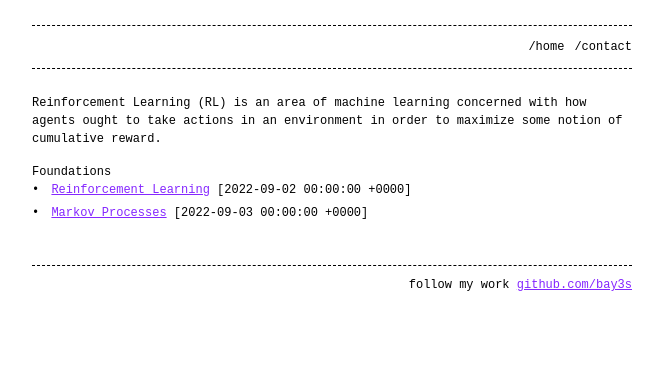
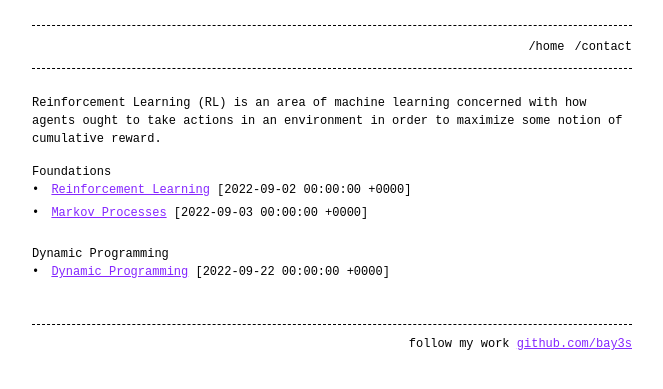
Before and after one commit to bay3s/bay3s.github.io, a Jekyll site: the page built from _topics/reinforcement-learning.md, in a window 1280 px wide. Shown: the top 389 px of the page, without its empty margins (308-971 px from the left). Built offline with Jekyll 4.4.1, drawn with Linux system fonts in a browser that asks for light colours; part of the change alters nothing that is shown.

Commit message:
update dynamic programming methods

```diff
--- a/_posts/reinforcement-learning/2022-09-22-dynamic-programming.md
+++ b/_posts/reinforcement-learning/2022-09-22-dynamic-programming.md
@@ -3,10 +3,10 @@ layout: post
 title:  "Dynamic Programming"
 date:   22-09-2022
 categories: reinforcement-learning
-sub_category: dynamic-programming
+sub_category: dynamic programming
 ---
 
-<p>Dynamic programming refers to a collection of algorithms that can be used to compute optimal policies given a perfect model of the environment as a Markov decision process. Dynamic programming is the foundation for understanding reinforcement learning. RL methods can be seen as attempting to achieve the same results as dynamic programming but with an imperfect model fo the environment and less computation.</p>
+<p>Dynamic programming refers to a collection of algorithms that can be used to compute optimal policies given a perfect model of the environment as a Markov decision process. Reinforcement learning methods can be seen as attempting to achieve the same results as dynamic programming but with an imperfect model for the environment and less computation.</p>
 <p>The key ideas in dynamic programming and reinforcement learning are the use of value functions to organize and structure the search for good policies. We can obtain optimal policies in a known Markov decision process using dynamic programming once we have found the optimal state value function $V^*$ and state-action value function $Q^*$ that satisfy the Bellman optimality equations:</p>
 
 $$
```
